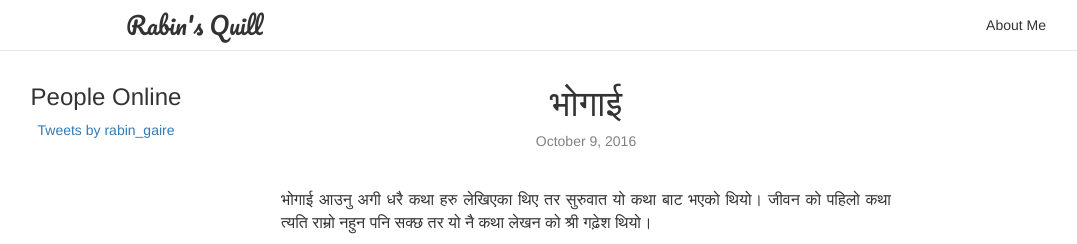
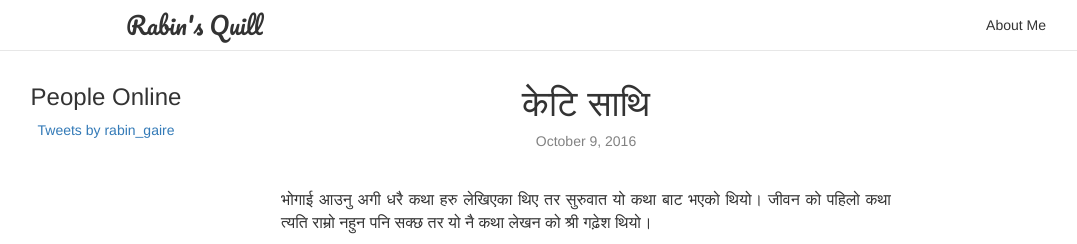
Before and after one commit to rabingaire/rabingaire.github.io, a Jekyll site: the page built from _posts/2016-10-09-nepali-story-one.markdown, in a window 1280 px wide and 900 px high. Shown: the top 244 px of the window, without its empty margins (54-1131 px from the left). Built offline with Jekyll 4.4.1, drawn with Linux system fonts in a browser that asks for light colours; nearby versions of some CDN libraries; a script that is not in the unit is left out; comment, search, counter and statistics services are not loaded.

Commit message:
minor changes

```diff
--- a/_posts/2016-10-09-nepali-story-one.markdown
+++ b/_posts/2016-10-09-nepali-story-one.markdown
@@ -1,6 +1,6 @@
 ---
 layout: post
-title:  "भोगाई"
+title:  "केटि साथि"
 date:   2016-10-09 18:26:21 +0545
 permalink: /story-one/
 ---
```
